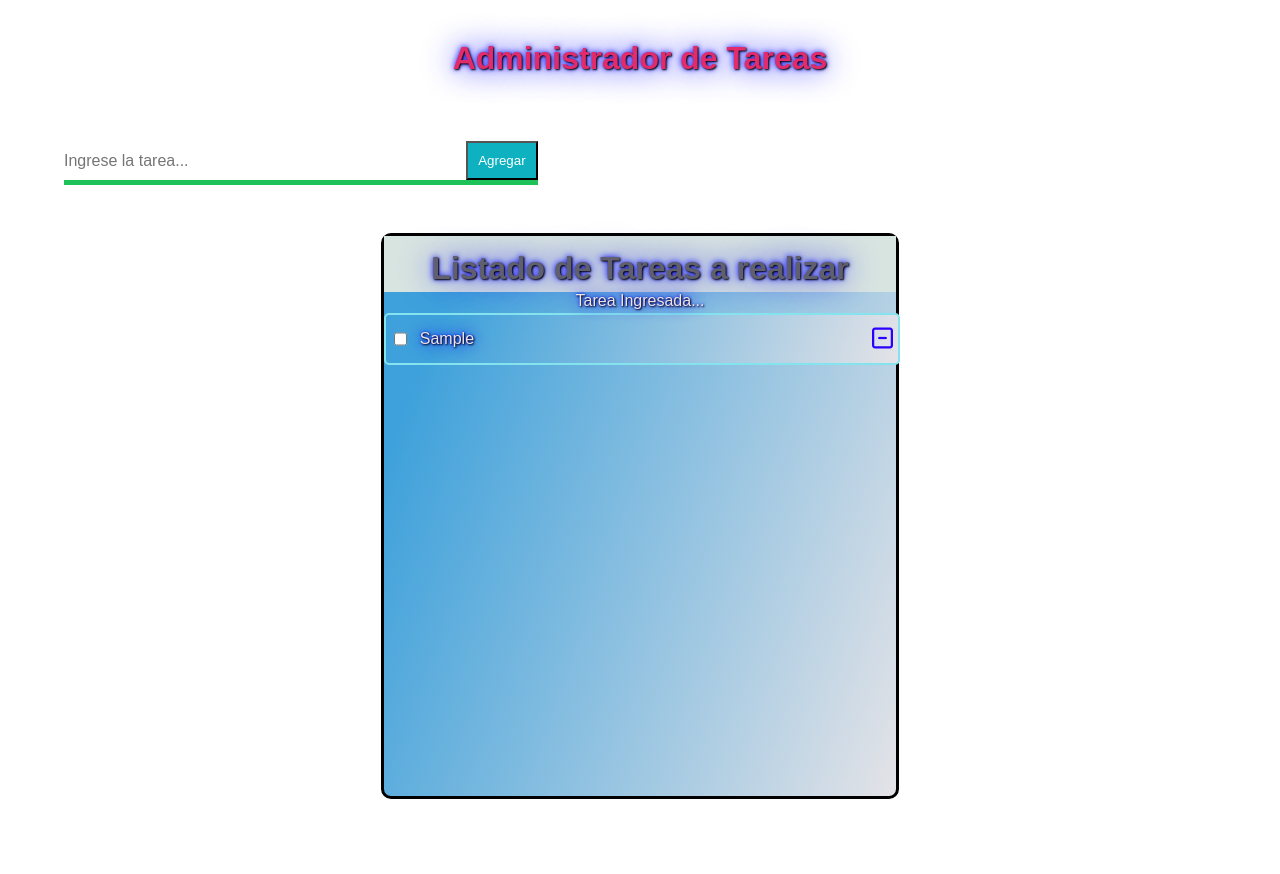
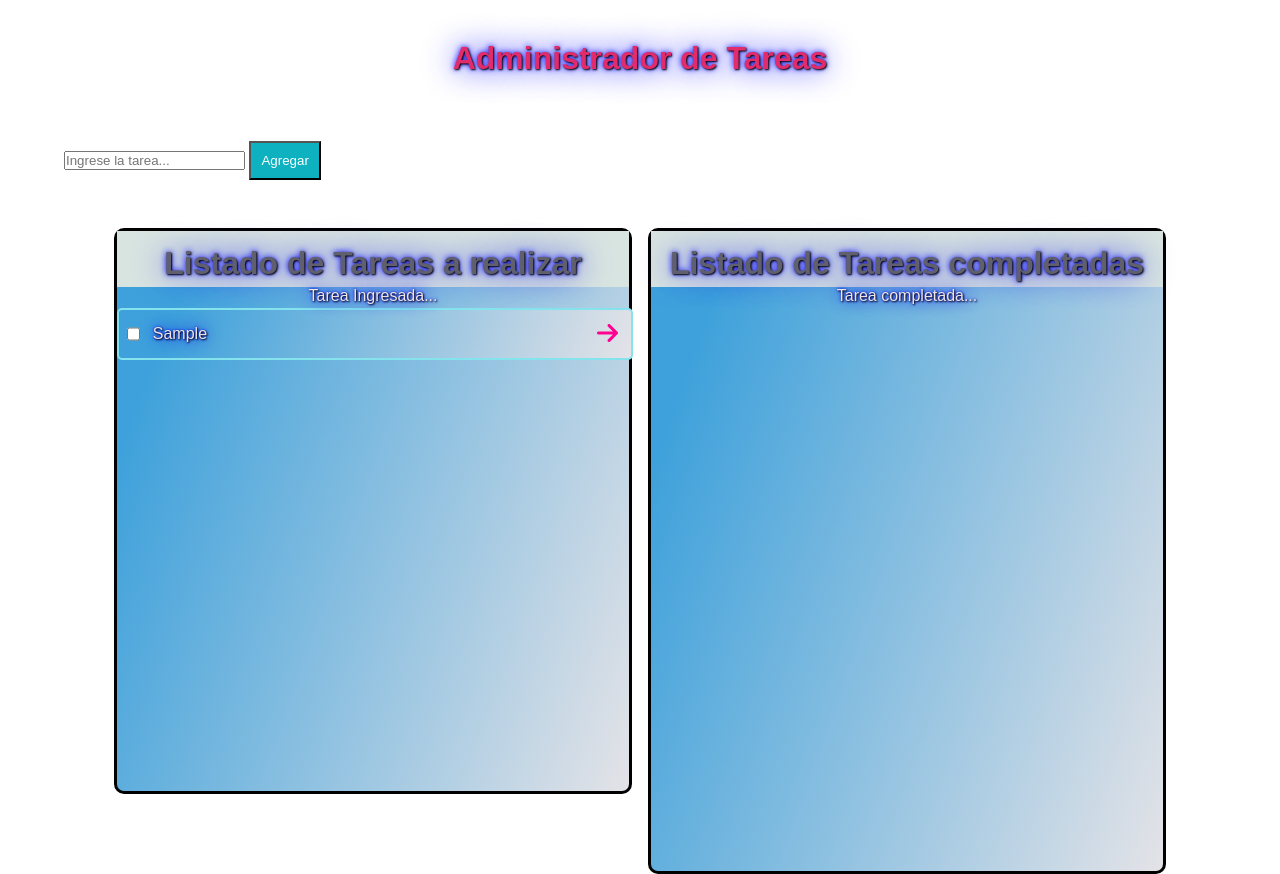
Before and after one commit to crz29/gestor_tareas, a plain HTML site: page index.html in a window 1280 px wide. Both pictures are taken after typing "Sample" into the empty fields and a click on the button "Agregar". Before the commit the page ends 800 px from the top, so only its background shows below. Drawn offline with Linux system fonts and the light colour scheme.

Commit message:
Cambios en icono del 2do contenedor

```diff
--- a/index.html
+++ b/index.html
@@ -15,7 +15,7 @@
 
             <div class="container_input">
                 <input type="text" class="input" id="input" placeholder="Ingrese la tarea...">
-                <button class="btn_todo" id="btn_todo">Agregar</button>
+                <button class="btn_input" id="btn_input">Agregar</button>
             </div>
         </div>
 
@@ -32,7 +32,7 @@
                     <p class="tarea_ingresada">Tarea Ingresada...</p>
                 </div>
                 <div class="container_list_boton">
-                    <button class="btn-eliminar" ><i class="fa-regular fa-square-minus"></i></button>
+                    <button class="btn-submit" ><i class="fa-solid fa-arrow-right"></i></button>
                 </div>
 
             </div>
@@ -40,21 +40,21 @@
         <p >Tarea Ingresada...</p>
         </div>
 
-        <!--<div class="container_completadas">
+        <div class="container_completadas">
             <h2>Listado de Tareas completadas</h2>
-
+            <!--
             <div class="container_completa">
                 <div class="container_completa-">
-                   <p class="tarea_ingresada">Tarea Ingresada...</p>
+                   <p class="tarea_ingresada">Tarea Completada...</p>
                 </div>
                 <div class="container_list_boton">
                     <button class="btn-eliminar" ><i class="fa-regular fa-square-minus"></i></button>
                 </div>
             </div>
-
+        -->
             <p>Tarea completada...</p>
 
-        </div>-->
+        </div>
 
     </div>
 
--- a/script.js
+++ b/script.js
@@ -1,62 +1,95 @@
 const input = document.getElementById("input");
-const btn_todo = document.getElementById("btn_todo");
+const btn_input = document.getElementById("btn_input");
 const container_todo = document.querySelector(".container_tareas");
 
 const container_completadas = document.querySelector(".container_completadas");
-
-
 let id=1;
 /*
-            <div class="container_listado">
-                <div class="container_listado-">
+            <div class="container_listado">//div_todo
+                <div class="container_listado-">//div_container
                     <input type="checkbox" class="box">
                     <p class="tarea_ingresada">Tarea Ingresada...</p>
                 </div>
                 <div class="container_list_boton">
-                    <button class="btn-eliminar" ><i class="fa-regular fa-square-minus"></i></button>
+                    <button class="btn-submit" ><i class="fa-solid fa-arrow-right"></i></button>
                 </div>
 
             </div>
 */
 function addTodo(){
-    //creo el containerListado con atributos y clases
+    //creo el containerFila con atributos y clases
     const div_todo = document.createElement("div");
+    const div_completa=document.createElement("div");
     const div_container = document.createElement("div");
     const checkbox = document.createElement("input");
     const parrafo = document.createElement("p");
     const div_boton = document.createElement("div");
-    const button = document.createElement("button");
+    const button_submit = document.createElement("button");
     const icono = document.createElement("i");
+
+    const button_delette=document.createElement("button");
+    /*const icono_delette=document.createElement("i");*/
 
     parrafo.innerHTML = input.value;
     //le doy estilo a los elementos
     div_todo.classList.add("container_listado");
     div_container.classList.add("container_listado-");
     checkbox.classList.add("box");
-    checkbox.setAttribute("type","checkbox");//le ingreso un atributo
+    checkbox.setAttribute("type","checkbox");//le doy un atributo
     parrafo.classList.add("tarea_ingresada");
     div_boton.classList.add("container_list_boton");
-    button.classList.add("btn-eliminar");
-    button.setAttribute("id",id++);
+    button_submit.classList.add("btn-submit");
+    button_submit.setAttribute("id",id++);
+    icono.classList.add("fa-solid", "fa-arrow-right");
 
-    icono.classList.add("fa-regular", "fa-square-minus");
+    /*button_delette.classList.add("btn-delete")
+    icono_delette.classList.add("fa-regular", "fa-square-minus")*/
 
-    //Se forma toda la fila tarea
+    //Se forma toda la fila tarea(ubico todos los elementos)
     div_todo.appendChild(div_container);
     div_todo.appendChild(div_boton);
     div_container.appendChild(checkbox);
     div_container.appendChild(parrafo);
-   div_boton.appendChild(button);
-   button.appendChild(icono);
+    div_boton.appendChild(button_submit);
+    button_submit.appendChild(icono);
 
     //se agrega todo la fila tarea
     container_todo.appendChild(div_todo);
 
     input.value="";
 
-
+   /*************************************************************** */
    function eliminarTarea(id){
        document.getElementById(id).parentElement.parentElement.remove();
+   }
+
+   button_delette.addEventListener("click", ()=>{
+       eliminarTarea(button_delette.getAttribute("id"));
+   })
+
+
+
+
+    /*button_delette.classList.add("btn-submit")
+    icono_delette.classList.add("fa-regular", "fa-square-minus")
+
+    div_completa.appendChild(div_container);
+    div_completa.appendChild(div_boton);
+    div_container.appendChild(parrafo);
+    div_boton.appendChild(button_delette);
+    button_delette.appendChild(icono_delette);*/
+
+
+
+
+    function moverTarea(id){
+        //se agrega todo la fila tarea al otro contenedor
+        icono.classList.replace(("fa-solid", "fa-arrow-right"),("fa-regular", "fa-square-minus"));
+
+
+
+        container_completadas.appendChild(div_todo);
+
 
    };
 
@@ -64,13 +97,15 @@ function addTodo(){
    //Comprueba que se hizo click en el checkbox para luego escuchar el botón eliminar
    checkbox.addEventListener("click",()=>{
             if (checkbox.checked){
-                button.addEventListener("click", ()=>{
-                eliminarTarea(button.getAttribute("id"));
+                button_submit.addEventListener("click", ()=>{
+                moverTarea(button_submit.getAttribute("id"));
                 });
             };
     });
 };
-btn_todo.addEventListener("click",()=>{
+
+/*************************************************** */
+btn_input.addEventListener("click",()=>{
     if (input.value ==="" || input.value.trim()===""){//método trim() para eliminar los espacios en bco a ambos extremos
         window.alert("Debe ingresar una Tarea");
     }else{
@@ -78,48 +113,23 @@ btn_todo.addEventListener("click",()=>{
     };
 
 });
+/*import deleteIcon from "./deleteicon";
 
-/*
-           <div class="container_completa">
-                <div class="container_completa-">
-                    <input type="checkbox" class="box">
-                    <p class="tarea_ingresada">Tarea Ingresada...</p>
-                </div>
-                <div class="container_list_boton">
-                    <button class="btn-eliminar" ><i class="fa-regular fa-square-minus"></i></button>
-                </div>
-            </div>
+const checkComplete = () => {//arrow function
+    const i = document.createElement('i');//creamos el elemento botón
+    i.classList.add('far','fa-check-square','icon');
+    i.addEventListener('click', completeTask);//entre parentesis el EVENTO y la FUNCION a ejecutar cuando el usuario hace click)
+    return i;
 
-function addCompl(){
-    //creo el containerCompletas con atributos y clases
-    const div_compl = document.createElement("div");
-    const div_completa = document.createElement("div");
-    const parrafo2 = document.createElement("p");
-    const div_boton2 = document.createElement("div")
-    const button2 = document.createElement("button");
-    const icono2 = document.createElement("i");
-
-    //le doy estilo a los elementos
-    parrafo2.innerHTML=parrafo
-
-    div_compl.classList.add("container_completa");
-    div_completa.classList.add("container_listado-");
-    parrafo2.classList.add("tarea_ingresada");
-    div_boton2.classList.add("container_list_boton");
-    button2.classList.add("btn-eliminar");
-
-
-    icono2.classList.add("fa-regular", "fa-square-minus");
-     //Se forma todo la fila tarea
-    div_compl.appendChild(div_completa);
-    div_compl.appendChild(div_boton2);
-    div_completa.appendChild(parrafo2);
-    div_boton2.appendChild(button2);
-    button2.appendChild(icono2);
-
-   //se agrega todo la fila tarea
-   container_completadas.appendChild(div_compl);
+ };
+//Clase04: Inmediately invoked function expression (IIFE)..
+//..para esto creamos arriba de todo un arrow function
+ const completeTask = (event) => {//creamos la funcion que se va a ejecutar una vez el usuario le de click a nuestro elemento checkComplete
+    const element = event.target;
+    element.classList.toggle('fas'); //con TOGGLE determinamos si existe o no la clase (el azul o no al hacer click)
+    element.classList.toggle('completeIcon');//CLASE que pone el color azul
+    element.classList.toggle('far');//remover clase "far"
 
  };
 
-*/
+ export default checkComplete; */
--- a/styles.css
+++ b/styles.css
@@ -4,10 +4,7 @@
     font-family: Arial, Helvetica, sans-serif;
 
 }
-.container1{
-    justify-content: center;
-    align-content: space-between;
-}
+
 h1{
     color: rgb(226, 43, 107);
     text-shadow: 1px 1px 2px black, 0 0 1em blue, 0 0 0.2em blue;
@@ -25,29 +22,24 @@ h1{
 
 }
 
-.container_input{
-    display: flex;
-    border-bottom: solid 5px rgb(30, 194, 88);
-    width: 40%;
-    height: 20%;
 
-}
-.input{
-    outline: none;
-    border: 0;
-    width: 100%;
-    font-size: 1rem;
-}
-.btn_todo{
+
+
+.btn_input{
     padding: 10px;
     background: rgb(14, 177, 192);
     color: white;
     cursor: pointer;
     outline: none;
 }
-.btn_todo:hover{
+.btn_input:hover{
     background: rgb(69, 101, 231);
 }
+
+
+
+
+
 /*contenedor de la lista de tareas*/
 .container{
     width: 100%;
@@ -104,16 +96,27 @@ h2{
     margin-left: 0.5rem;
 
 }
-.btn-eliminar{
+.container_list_boton{
+    cursor: pointer;
+
+}
+.btn-submit{
     font-size: 1.5rem;
     padding: 5px;
     background: none;
     border: none;
-    cursor: pointer;
+
 }
-.fa-regular{
-    color: rgb(43, 0, 255);
+.fa-arrow-right{
+    color: rgb(255, 0, 144);
+    margin-right: 0.5rem;
+
 }
+/*Hasta acá listado de tareas ingresadas*/
+
+
+
+
 .container_completadas{
     flex-direction: column;
     border: 3px solid black;
@@ -149,3 +152,9 @@ p{
     text-shadow: 1px 1px 2px black, 0 0 1em blue, 0 0 0.2em blue;
     font-size: 1rem;
 }
+.btn-delete{
+    font-size: 1.5rem;
+    padding: 5px;
+    background: none;
+    border: none;
+}
```
Lines whose indentation alone changed are shown as unchanged.
